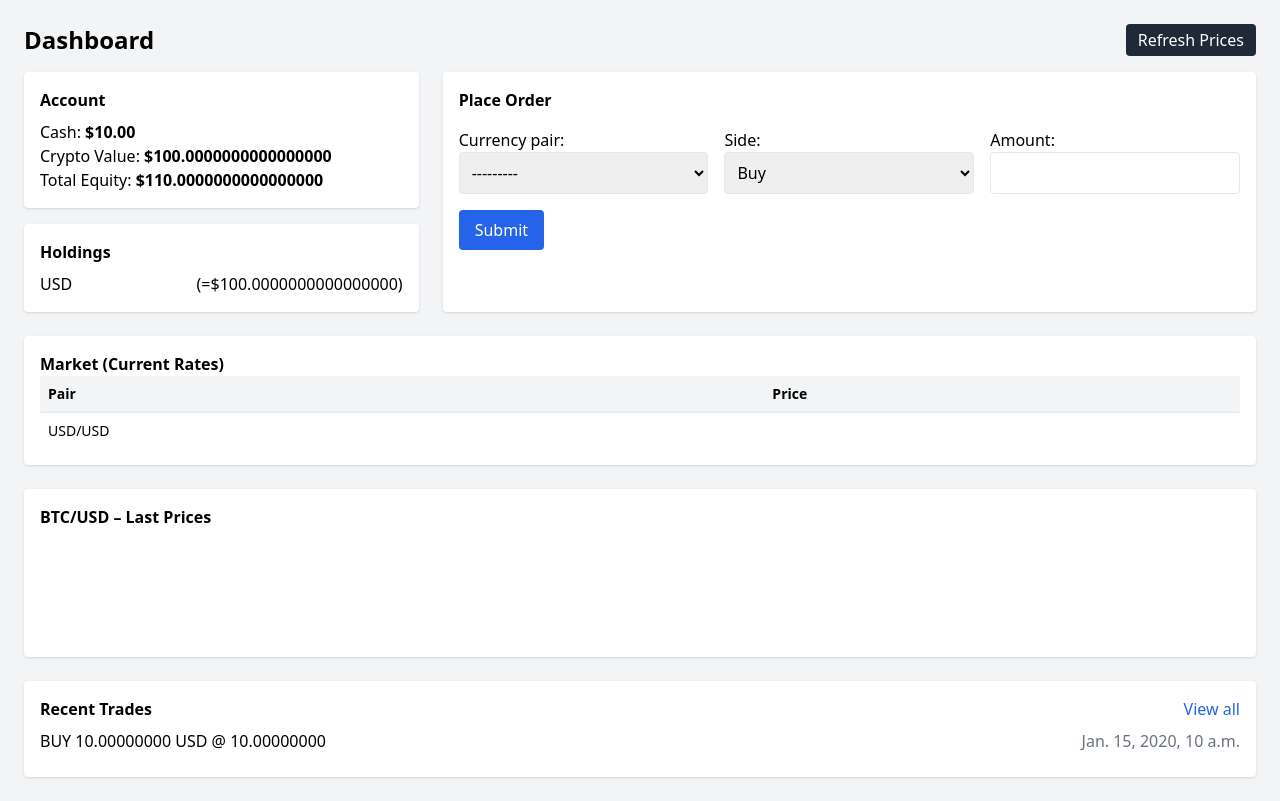
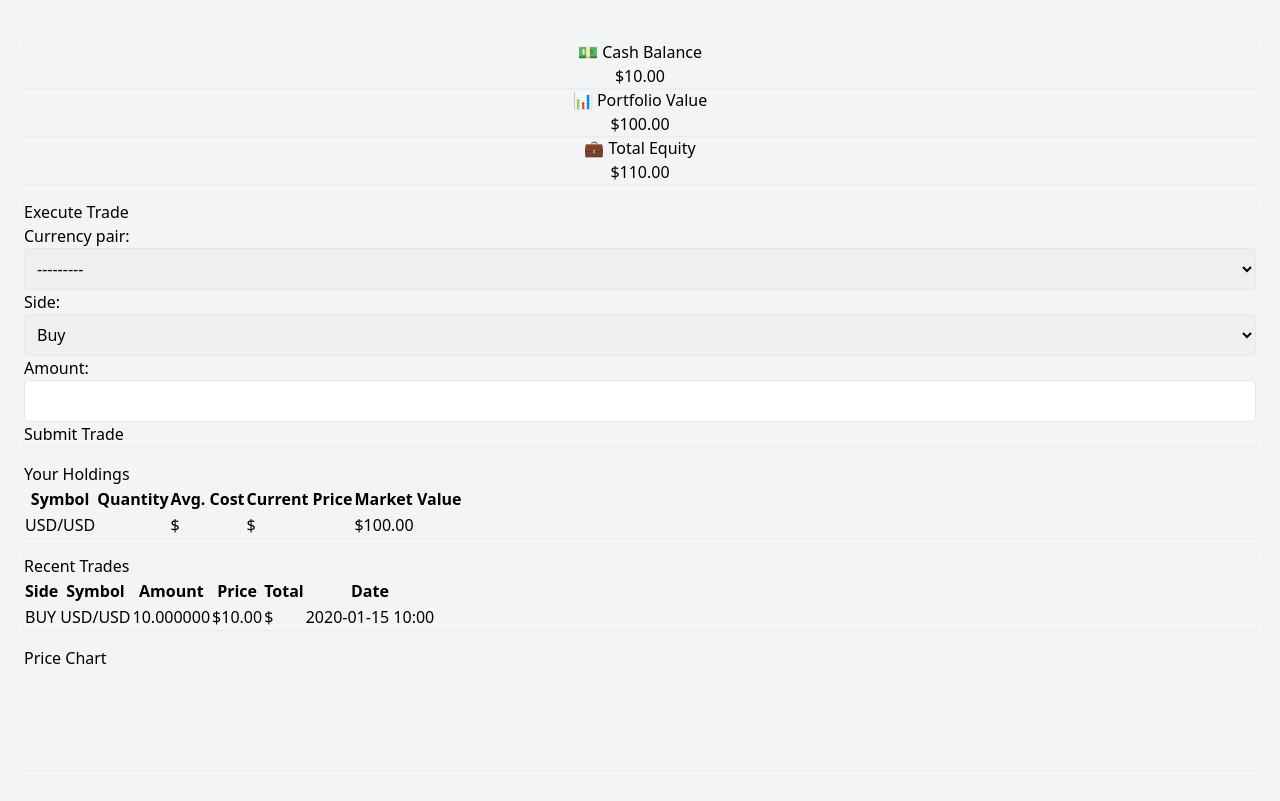
Before and after one commit to billy-source/cryptoo, a Django app: page /dashboard/ in a window 1280 px wide. Shown: the part 48-849 px from the top of the page. After the commit the page ends 712 px from the top, so only its background shows below. Run offline with Django 5.2, Linux system fonts and the light colour scheme; a user stored in the database is signed in; tables that the repository leaves empty hold one stand-in row (values such as "Sample post"); some libraries are stand-ins or nearby versions.

Commit message:
update the dashboard.html to the new API TECHNIC

```diff
--- a/myapp/templates/dashboard.html
+++ b/myapp/templates/dashboard.html
@@ -1,111 +1,170 @@
 {% extends "base.html" %}
-{% block title %}Dashboard{% endblock %}
+{% load static %}
+
 {% block content %}
+<div class="container mt-4">
 
-<div class="flex justify-between items-center mb-4">
-  <h2 class="text-2xl font-bold">Dashboard</h2>
-  <a href="{% url 'dashboard' %}?refresh=1" class="bg-gray-800 text-white px-3 py-1 rounded">Refresh Prices</a>
+  <!-- Account Summary -->
+  <div class="row mb-4">
+    <div class="col-md-4">
+      <div class="card shadow-sm">
+        <div class="card-body text-center">
+          <h5>💵 Cash Balance</h5>
+          <h4 class="text-success">${{ cash|floatformat:2 }}</h4>
         </div>
-
-<div class="grid md:grid-cols-3 gap-6">
-  <div class="space-y-4 md:col-span-1">
-    <div class="bg-white p-4 rounded shadow">
-      <h3 class="font-semibold mb-2">Account</h3>
-      <p>Cash: <span class="font-bold">${{ cash }}</span></p>
-      <p>Crypto Value: <span class="font-bold">${{ portfolio_value }}</span></p>
-      <p>Total Equity: <span class="font-bold">${{ total_equity }}</span></p>
       </div>
-
-    <div class="bg-white p-4 rounded shadow">
-      <h3 class="font-semibold mb-2">Holdings</h3>
-      <ul class="space-y-1">
-        {% for h in holdings %}
-          <li class="flex justify-between"><span>{{ h.currency_pair.base_currency }}</span><span>{{ h.quantity }} (=${{ h.market_value }})</span></li>
-        {% empty %}
-          <li>No holdings yet.</li>
-        {% endfor %}
-      </ul>
+    </div>
+    <div class="col-md-4">
+      <div class="card shadow-sm">
+        <div class="card-body text-center">
+          <h5>📊 Portfolio Value</h5>
+          <h4 class="text-primary">${{ portfolio_value|floatformat:2 }}</h4>
+        </div>
+      </div>
+    </div>
+    <div class="col-md-4">
+      <div class="card shadow-sm">
+        <div class="card-body text-center">
+          <h5>💼 Total Equity</h5>
+          <h4 class="text-dark">${{ total_equity|floatformat:2 }}</h4>
+        </div>
+      </div>
     </div>
   </div>
 
-  <div class="bg-white p-4 rounded shadow md:col-span-2">
-    <h3 class="font-semibold mb-4">Place Order</h3>
-    <form method="POST" class="grid md:grid-cols-3 gap-4">
+  <!-- Trade Form -->
+  <div class="card mb-4 shadow-sm">
+    <div class="card-header">Execute Trade</div>
+    <div class="card-body">
+      <form method="post" class="row g-3">
         {% csrf_token %}
-      <div>{{ form.currency_pair.label_tag }} {{ form.currency_pair }}</div>
-      <div>{{ form.side.label_tag }} {{ form.side }}</div>
-      <div>{{ form.amount.label_tag }} {{ form.amount }}</div>
-      <div class="md:col-span-3">
-        <button class="bg-blue-600 text-white px-4 py-2 rounded">Submit</button>
+        <div class="col-md-4">
+          {{ form.currency_pair.label_tag }}
+          {{ form.currency_pair }}
+        </div>
+        <div class="col-md-2">
+          {{ form.side.label_tag }}
+          {{ form.side }}
+        </div>
+        <div class="col-md-3">
+          {{ form.amount.label_tag }}
+          {{ form.amount }}
+        </div>
+        <div class="col-md-3 d-flex align-items-end">
+          <button type="submit" class="btn btn-success w-100">Submit Trade</button>
         </div>
       </form>
     </div>
   </div>
 
-<div class="bg-white p-4 rounded shadow mt-6">
-  <div class="flex justify-between items-center">
-    <h3 class="font-semibold">Market (Current Rates)</h3>
-  </div>
-  <div class="overflow-x-auto">
-    <table class="min-w-full text-sm">
-      <thead class="bg-gray-100">
-        <tr><th class="text-left p-2">Pair</th><th class="text-left p-2">Price</th></tr>
+  <!-- Holdings Table -->
+  <div class="card mb-4 shadow-sm">
+    <div class="card-header">Your Holdings</div>
+    <div class="card-body table-responsive">
+      <table class="table table-striped">
+        <thead>
+          <tr>
+            <th>Symbol</th>
+            <th>Quantity</th>
+            <th>Avg. Cost</th>
+            <th>Current Price</th>
+            <th>Market Value</th>
+          </tr>
         </thead>
         <tbody>
-        {% for c in currencies %}
-        <tr class="border-t">
-          <td class="p-2">{{ c.base_currency }}/{{ c.quote_currency }}</td>
-          <td class="p-2">{{ c.current_rate }}</td>
+          {% for h in holdings %}
+          <tr>
+            <td>{{ h.currency_pair.base_currency }}/{{ h.currency_pair.quote_currency }}</td>
+            <td>{{ h.quantity|floatformat:6 }}</td>
+            <td>${{ h.average_cost|floatformat:2 }}</td>
+            <td>${{ h.currency_pair.price|floatformat:2 }}</td>
+            <td>${{ h.market_value|floatformat:2 }}</td>
           </tr>
           {% empty %}
-        <tr><td class="p-2" colspan="2">No currencies yet.</td></tr>
+          <tr>
+            <td colspan="5" class="text-center">No holdings yet.</td>
+          </tr>
           {% endfor %}
         </tbody>
       </table>
     </div>
   </div>
 
-<div class="bg-white p-4 rounded shadow mt-6">
-  <h3 class="font-semibold mb-3">BTC/USD – Last Prices</h3>
+  <!-- Recent Trades -->
+  <div class="card mb-4 shadow-sm">
+    <div class="card-header">Recent Trades</div>
+    <div class="card-body table-responsive">
+      <table class="table table-hover">
+        <thead>
+          <tr>
+            <th>Side</th>
+            <th>Symbol</th>
+            <th>Amount</th>
+            <th>Price</th>
+            <th>Total</th>
+            <th>Date</th>
+          </tr>
+        </thead>
+        <tbody>
+          {% for t in trades %}
+          <tr>
+            <td><span class="badge {% if t.side == 'BUY' %}bg-success{% else %}bg-danger{% endif %}">{{ t.side }}</span></td>
+            <td>{{ t.currency_pair.base_currency }}/{{ t.currency_pair.quote_currency }}</td>
+            <td>{{ t.amount|floatformat:6 }}</td>
+            <td>${{ t.price|floatformat:2 }}</td>
+            <td>${{ t.total|floatformat:2 }}</td>
+            <td>{{ t.timestamp|date:"Y-m-d H:i" }}</td>
+          </tr>
+          {% empty %}
+          <tr>
+            <td colspan="6" class="text-center">No trades yet.</td>
+          </tr>
+          {% endfor %}
+        </tbody>
+      </table>
+    </div>
+  </div>
+
+  <!-- Chart Section -->
+  <div class="card shadow-sm">
+    <div class="card-header">Price Chart</div>
+    <div class="card-body">
       <canvas id="priceChart" height="100"></canvas>
     </div>
-
-<div class="bg-white p-4 rounded shadow mt-6">
-  <div class="flex justify-between items-center">
-    <h3 class="font-semibold">Recent Trades</h3>
-    <a class="text-blue-600" href="{% url 'trade_history' %}">View all</a>
-  </div>
-  <ul class="divide-y">
-    {% for t in trades %}
-      <li class="py-2 flex justify-between">
-        <span>{{ t.side }} {{ t.amount }} {{ t.currency_pair.base_currency }} @ {{ t.price }}</span>
-        <span class="text-gray-500">{{ t.timestamp }}</span>
-      </li>
-    {% empty %}
-      <li class="py-2">No trades yet.</li>
-    {% endfor %}
-  </ul>
   </div>
 
+</div>
+
+<!-- Chart.js -->
 <script src="https://cdn.jsdelivr.net/npm/chart.js"></script>
 <script>
-fetch("{% url 'price_history_api' 'BTC' %}")
-  .then(r => r.json())
-  .then(data => {
-    const ctx = document.getElementById('priceChart');
-    const labels = data.timestamps.map(t => new Date(t).toLocaleTimeString());
-    const prices = data.prices.map(Number);
+  async function loadChart(symbol="BTC") {
+    const res = await fetch(`/api/price_history/${symbol}/`);
+    const data = await res.json();
+
+    const ctx = document.getElementById("priceChart").getContext("2d");
     new Chart(ctx, {
-      type: 'line',
+      type: "line",
       data: {
-        labels,
-        datasets: [{ label: data.symbol + '/USD', data: prices, borderWidth: 2 }]
+        labels: data.timestamps,
+        datasets: [{
+          label: `${symbol} Price (USD)`,
+          data: data.prices,
+          borderColor: "rgba(75, 192, 192, 1)",
+          fill: false,
+          tension: 0.1
+        }]
       },
       options: {
         responsive: true,
-        scales: { y: { beginAtZero: false } }
+        scales: {
+          x: { title: { display: true, text: "Time" } },
+          y: { title: { display: true, text: "Price (USD)" } }
+        }
       }
     });
-  });
+  }
+
+  loadChart("BTC"); // default BTC
 </script>
 {% endblock %}
```
Lines whose indentation alone changed are shown as unchanged.
